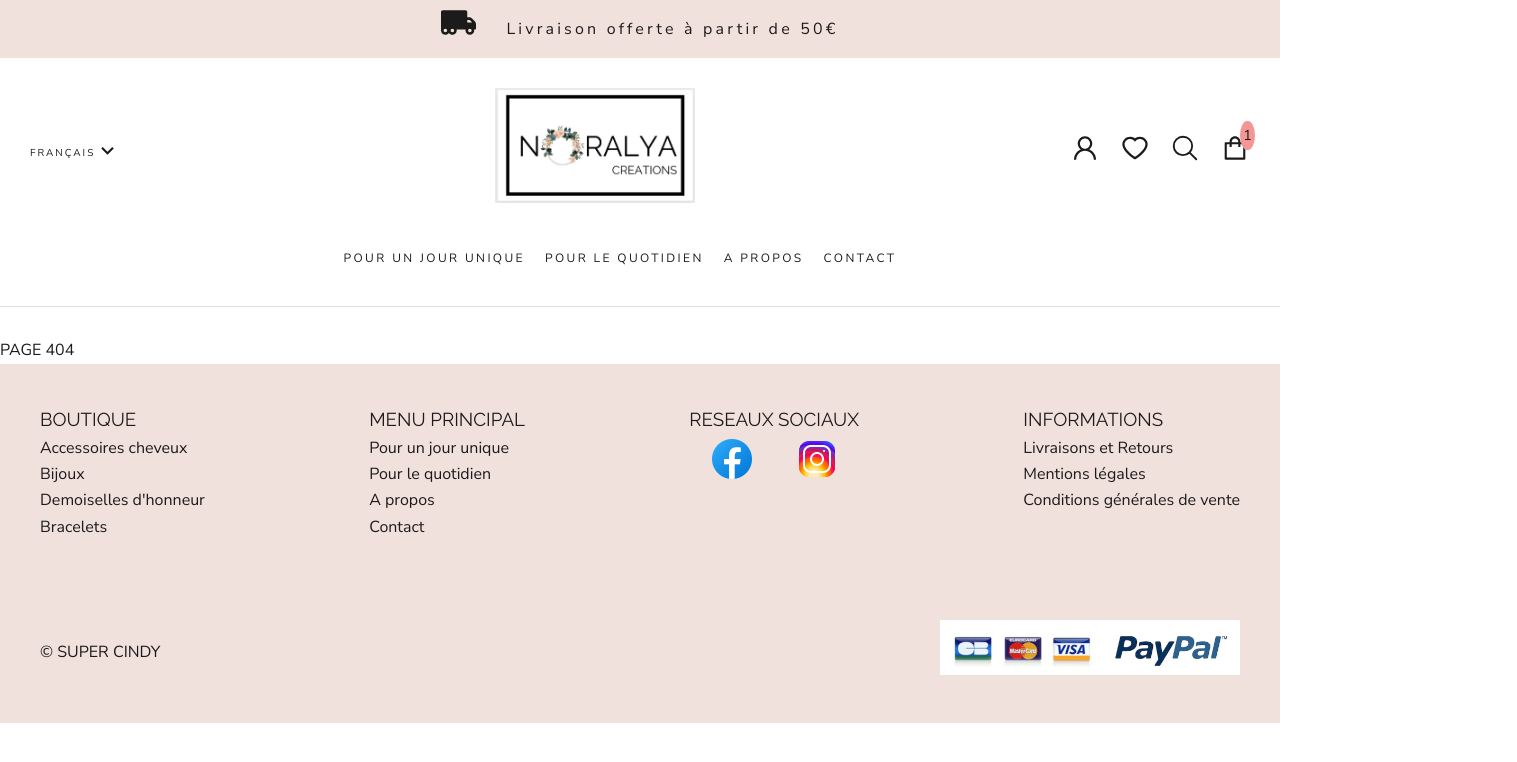
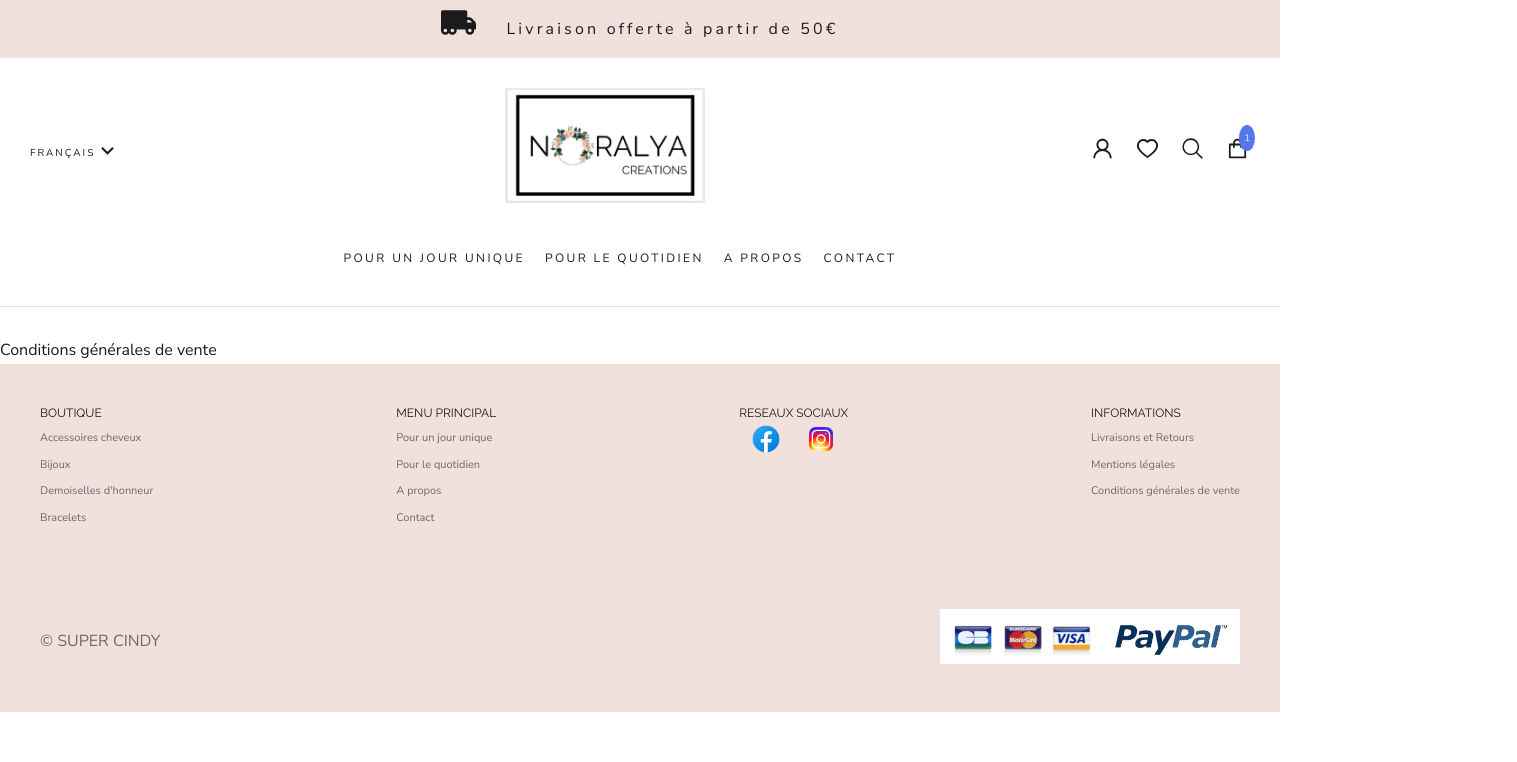
Before and after one commit to DavyHaYehoudi/e-commerce-Cindy, a React (Create React App) app in the folder client/: page /terms-of-sales in a window 1280 px wide. Shown: the top 762 px of the page, 1517 px wide, since content can reach past the window. Built offline with nearby package versions, Linux system fonts and the light colour scheme.

Commit message:
display menu + footer + style + links

```diff
--- a/client/src/App.js
+++ b/client/src/App.js
@@ -12,6 +12,9 @@ import Product from "./pages/ProductDetails";
 import Tab from "./pages/Tab";
 import Category from "./pages/Category";
 import SubCategory from "./pages/SubCategory";
+import Deliveries from "./pages/Deliveries";
+import TermsOfSales from "./pages/TermsOfSales";
+import LegalNotice from "./pages/LegalNotice";
 
 function App() {
   return (
@@ -25,9 +28,12 @@ function App() {
         <Route path="/menu-tab/:tab" element={<Tab />} />
         <Route path="/menu-tab-category/:category" element={<Category />} />
         <Route path="/menu-tab-subcategory/:subcategory" element={<SubCategory />} />
-        <Route path="/produits/:id" element={<Product />} />
-        <Route path="/a-propos" element={<About />} />
+        <Route path="/products/:id" element={<Product />} />
+        <Route path="/about" element={<About />} />
         <Route path="/contact" element={<Contact />} />
+        <Route path="/deliveries&returns" element={<Deliveries />} />
+        <Route path="/terms-of-sales" element={<TermsOfSales />} />
+        <Route path="/legal-notice" element={<LegalNotice />} />
         <Route path="/*" element={<NotFound />} />
       </Routes>
       <Footer />
--- a/client/src/components/dumbs/FreeShippingBanner.jsx
+++ b/client/src/components/dumbs/FreeShippingBanner.jsx
@@ -1,11 +1,14 @@
 import React from 'react';
 import { FaTruckMoving } from 'react-icons/fa'
+import { Link } from 'react-router-dom';
 
 const FreeShippingBanner = () => {
     return (
         <div id='freeShippingBanner'>
+            <Link to="deliveries&returns">
             <span><FaTruckMoving /></span>
             <p> Livraison offerte à partir de 50€ </p>
+            </Link>
         </div>
     );
 };
--- a/client/src/components/smarts/MegaMenu.jsx
+++ b/client/src/components/smarts/MegaMenu.jsx
@@ -1,20 +1,19 @@
 import React from "react";
 import { Link } from "react-router-dom";
-import bo from "../../assets/bo.png"
+import bo from "../../assets/bo.png";
 
 const MegaMenu = ({ megaMenuSection }) => {
   const isDisplay1Visible = megaMenuSection === "display1";
   const isDisplay2Visible = megaMenuSection === "display2";
   return (
+    <div id="mega-Menu">
       <div
-      className={`megaMenu ${
+        className={`mega-Menu-Display ${
           isDisplay1Visible || isDisplay2Visible ? "visible" : "hidden"
         }`}
       >
         <div
-        className={`megaMenu-display1 ${
-          isDisplay1Visible ? "visible" : "hidden"
-        }`}
+          className={`mega-Menu-Display-1 ${!isDisplay1Visible && "hidden"}`}
         >
           <div>
             <h3>
@@ -84,15 +83,13 @@ const MegaMenu = ({ megaMenuSection }) => {
               </ul>
             </div>
           </div>
-        <div className="imgMenu">
+          <figure>
             <img src={bo} alt="" />
+            <figcaption>Mes boucles d'oreilles</figcaption>
+          </figure>
         </div>
-      </div>
-      <div>
         <div
-          className={`megaMenu-display2-col ${
-            isDisplay2Visible ? "visible" : "hidden"
-          }`}
+          className={`mega-Menu-Display-2 ${!isDisplay2Visible && "hidden"}`}
         >
           <h3>
             <Link to="menu-tab-category/bijoux-de-mains">Bijoux de mains</Link>
@@ -106,6 +103,10 @@ const MegaMenu = ({ megaMenuSection }) => {
           <h3>
             <Link to="menu-tab-category/colliers">Colliers</Link>
           </h3>
+          <figure>
+            <img src={bo} alt="" />
+            <figcaption>Mes boucles d'oreilles</figcaption>
+          </figure>
         </div>
       </div>
     </div>
--- a/client/src/components/smarts/NavMenu.jsx
+++ b/client/src/components/smarts/NavMenu.jsx
@@ -12,7 +12,7 @@ const NavMenu = ({ handleMenuEnter, handleMenuLeave }) => {
           <Link to="menu-tab/forEveryday">Pour le quotidien</Link>
         </li>
         <li onMouseEnter={() => handleMenuLeave()}>
-          <Link to="a-propos">A propos</Link>
+          <Link to="about">A propos</Link>
         </li>
         <li onMouseEnter={() => handleMenuLeave()}>
           <Link to="contact">Contact</Link>
--- a/client/src/components/smarts/ProductList.jsx
+++ b/client/src/components/smarts/ProductList.jsx
@@ -7,7 +7,7 @@ const ProductList = ({ item }) => {
   const backgroundImageStyle = {
     backgroundImage: `url(${item.image})`,
   };
-  const productLink = `/produits/${item._id}`;
+  const productLink = `/products/${item._id}`;
   return (
     <div className="collectionItem-Wrapper">
       <Link to={productLink} state={{ product: { item } }}>
--- a/client/src/layout/Footer.jsx
+++ b/client/src/layout/Footer.jsx
@@ -2,6 +2,7 @@ import React from "react";
 import payment from "../assets/payment.png";
 import facebook from "../assets/facebook.png";
 import instagram from "../assets/instagram.png";
+import { Link } from "react-router-dom";
 const Footer = () => {
   return (
     <footer>
@@ -9,19 +10,19 @@ const Footer = () => {
         <div className="col">
           <h3>BOUTIQUE</h3>
           <ul>
-            <li>Accessoires cheveux</li>
-            <li>Bijoux</li>
-            <li>Demoiselles d'honneur</li>
-            <li>Bracelets</li>
+            <li><Link to="menu-tab-subcategory/accessoires-cheveux" >Accessoires cheveux</Link> </li>
+            <li><Link to="menu-tab-subcategory/bijoux">Bijoux</Link></li>
+            <li><Link to="menu-tab-subcategory/demoiselles-d-honneur">Demoiselles d'honneur</Link></li>
+            <li><Link to="menu-tab-subcategory/bracelets">Bracelets</Link></li>
           </ul>
         </div>
         <div className="col">
           <h3>MENU PRINCIPAL</h3>
           <ul>
-            <li>Pour un jour unique</li>
-            <li>Pour le quotidien</li>
-            <li>A propos</li>
-            <li>Contact</li>
+            <li><Link to="menu-tab/forTheDay">Pour un jour unique</Link> </li>
+            <li><Link to="menu-tab/forEveryday">Pour le quotidien</Link></li>
+            <li><Link to="about">A propos</Link></li>
+            <li><Link to="contact">Contact</Link></li>
           </ul>
         </div>
         <div className="col social">
@@ -33,7 +34,7 @@ const Footer = () => {
                 target="_blank"
                 rel="noopener noreferrer"
               >
-                <img src={facebook} alt="facebook" />
+                <img src={facebook} alt="facebook" width="32px"/>
               </a>
             </li>
             <li>
@@ -42,7 +43,7 @@ const Footer = () => {
                 target="_blank"
                 rel="noopener noreferrer"
               >
-                <img src={instagram} alt="instagram" />
+                <img src={instagram} alt="instagram" width="32px" />
               </a>
             </li>
           </ul>
@@ -50,9 +51,9 @@ const Footer = () => {
         <div className="col">
           <h3>INFORMATIONS</h3>
           <ul>
-            <li>Livraisons et Retours</li>
-            <li>Mentions légales</li>
-            <li>Conditions générales de vente</li>
+            <li><Link to="deliveries&returns"> Livraisons et Retours</Link></li>
+            <li><Link to="legal-notice">Mentions légales</Link> </li>
+            <li><Link to="terms-of-sales">Conditions générales de vente</Link> </li>
           </ul>
         </div>
       </div>
--- /dev/null
+++ b/client/src/pages/Deliveries.jsx
@@ -0,0 +1,11 @@
+import React from 'react';
+
+const Deliveries = () => {
+    return (
+        <div>
+            Livraisons et retours
+        </div>
+    );
+};
+
+export default Deliveries;
--- /dev/null
+++ b/client/src/pages/LegalNotice.jsx
@@ -0,0 +1,11 @@
+import React from 'react';
+
+const LegalNotice = () => {
+    return (
+        <div>
+            Mentions légales
+        </div>
+    );
+};
+
+export default LegalNotice;
--- /dev/null
+++ b/client/src/pages/TermsOfSales.jsx
@@ -0,0 +1,11 @@
+import React from 'react';
+
+const TermsOfSales = () => {
+    return (
+        <div>
+            Conditions générales de vente
+        </div>
+    );
+};
+
+export default TermsOfSales;
--- a/client/src/style/footer.css
+++ b/client/src/style/footer.css
@@ -1,6 +1,16 @@
 footer{
     background-color: var(--footer-background);
-
+    color: var(--footer-text-color);
+}
+footer h3{
+    font-size: var(--footer-heading-fontSize);
+    color: var(--footer-heading-color);
+}
+footer li a{
+    font-size: var(--footer-text-fontSize);
+}
+footer li  :hover{
+    color: var(--footer-heading-color);
 }
 .footer-contain-top,.footer-contain-bottom{
     padding: 40px;
--- a/client/src/style/header.css
+++ b/client/src/style/header.css
@@ -1,4 +1,4 @@
-#freeShippingBanner {
+#freeShippingBanner a{
     display: flex;
     align-items: center;
     justify-content: center;
@@ -10,9 +10,11 @@
 #freeShippingBanner span {
     font-size: 35px;
 }
-header{
+
+header {
     box-shadow: 0 -1px var(--border-color) inset;
 }
+
 #headerWrapper {
     margin: 30px;
 }
@@ -42,24 +44,27 @@ header{
 
 #navIcons ul {
     display: flex;
-    font-size: 30px;
+    font-size: 25px;
     gap: 20px;
 }
 
 #navIcons :nth-child(3) {
     cursor: pointer;
 }
-#iconCart{
+
+#iconCart {
     position: relative;
 }
-#numberCart{
+
+#numberCart {
     position: absolute;
-    background-color:rgb(245, 150, 150);
+    background-color: rgb(87, 117, 236);
     border-radius: 50%;
-    padding: 3px;
-    font-size: 0.9rem;
-    top:-8px;
+    padding: 5px;
+    font-size: 0.6rem;
+    top: -8px;
     right: -5px;
+    color: aliceblue;
 }
 
 #navMenu ul {
@@ -68,6 +73,7 @@ header{
     gap: 20px;
     margin: 30px 0 30px -40px;
 }
+
 #navMenu a {
     position: relative;
     display: inline-block;
@@ -75,7 +81,7 @@ header{
     text-transform: uppercase;
     color: var(--text-color);
     overflow: hidden;
-    font-size: var(--nav-menu-fontSize);
+    font-size: var(--nav-menu-text-fontSize);
     letter-spacing: var(--letter-spacing);
 }
 
@@ -95,9 +101,17 @@ header{
     width: 100%;
 }
 
+.mega-Menu-Display-1,.mega-Menu-Display-2{
+    display: flex;
+    gap: 100px;
+    justify-content: center;
+    width: 100%;
+}
+
 .visible {
     opacity: 1;
-    height: 200px;
+    height: 350px;
+    width: 100%;
     transition: opacity 0.3s ease-in-out, height 0.3s ease-in-out;
 }
 
@@ -107,47 +121,32 @@ header{
     transition: opacity 0.3s ease-in-out, height 0.3s ease-in-out;
 }
 
-.megaMenu {
-    position: relative;
-    display: flex;
-    justify-content: center;
-    gap: 100px;
-}
-.megaMenu h3{
+#mega-Menu h3 {
     color: var(--light-text-color);
-  font-size: 11px;
+    font-size: var(--nav-menu-heading-fontSize);
     letter-spacing: var(--letter-spacing);
     margin-bottom: 10px;
 }
-.megaMenu li a{
-    font-size: 12px;
+
+#mega-Menu li a {
+    font-size: var(--nav-menu-text-fontSize);
     letter-spacing: var(--letter-spacing);
     line-height: 1.5;
 }
-.megaMenu li:hover{
+
+#mega-Menu li:hover {
     color: var(--light-text-color);
 }
 
-.megaMenu-display1 {
-    position: absolute;
-    top: 0;
-    left: 50%;
-    transform: translateX(-50%);
-    z-index: 3;
-    display: flex;
-    gap: 100px;
+#mega-Menu figure {
+    max-width: 370px;
 }
 
-.megaMenu-display2-col {
-    position: absolute;
-    top: 0;
-    left: 50%;
-    transform: translateX(-50%);
-    z-index: 2;
-    display: flex;
-    gap: 100px;
+#mega-Menu figure img {
+    width: 100%;
 }
-.imgMenu{
-    width: 300px;
-    height: 200px;
+
+#mega-Menu figcaption {
+    letter-spacing: var(--letter-spacing);
+    font-size: var(--nav-menu-fontSize);
 }
--- a/client/src/style/variables.css
+++ b/client/src/style/variables.css
@@ -5,7 +5,9 @@
     --border-color: #DDDDDD;
 
     --text-color: #1C1B1B;
+    --footer-heading-color:#1C1B1B;
     --light-text-color:#6A6A6A;
+    --footer-text-color:#6A6A6A;
     --nav-menu-color:#1C1B1B;
 
     --background: #FFFFFF;
@@ -14,7 +16,11 @@
 
     --font-weight:400;
 
-    --nav-menu-fontSize:12px;
+    --nav-menu-heading-fontSize:11px;
+    --nav-menu-text-fontSize:12px;
+    --footer-heading-fontSize:12px;
+    --footer-text-fontSize:11px;
+
 
     --letter-spacing:0.2em;
 }
```
Lines whose indentation alone changed are shown as unchanged.
